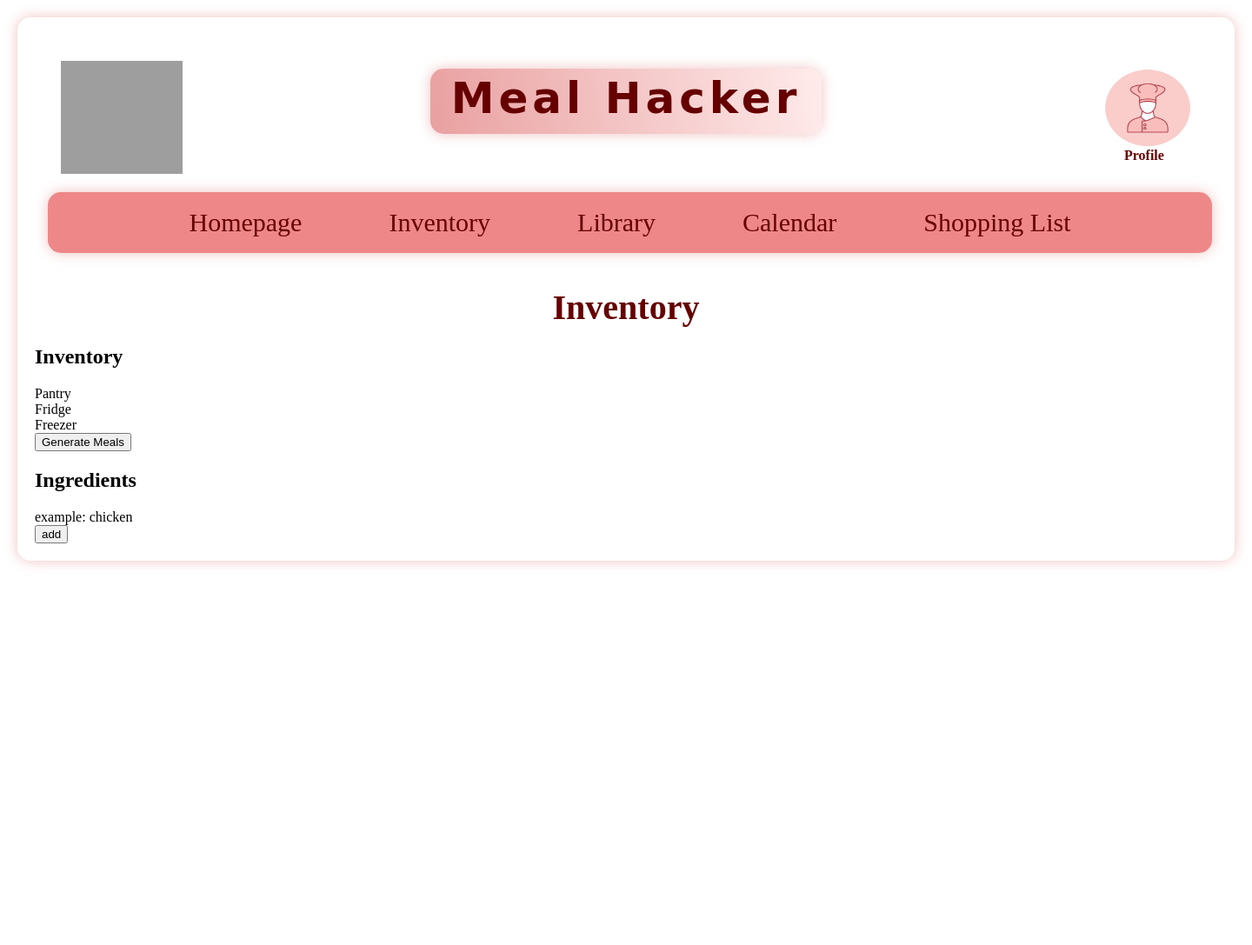
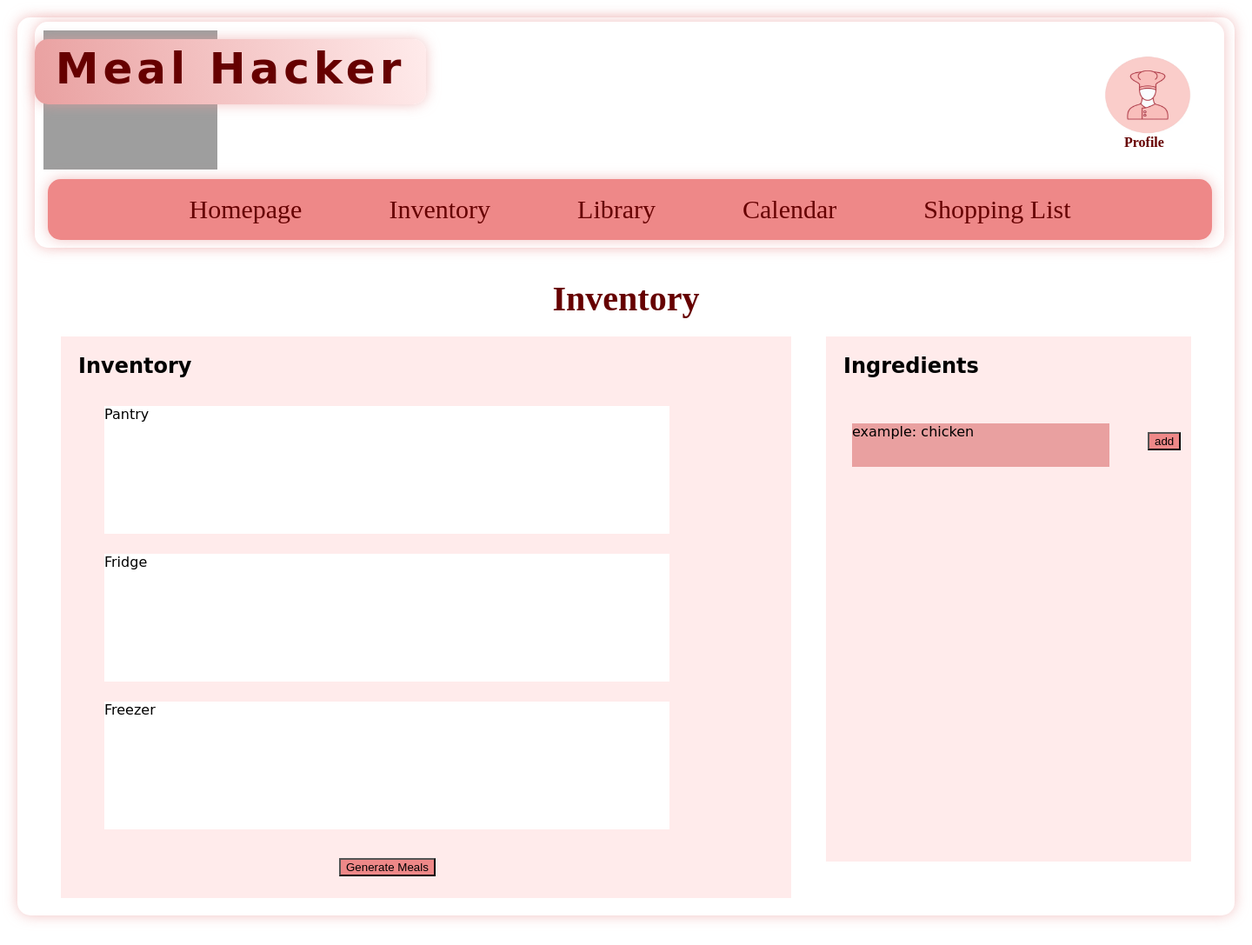
Before and after one commit to marianealidio/meal-hacker, a Django app: page /inventory/ in a window 1440 px wide. Shown: the whole page at 87% size. Before the commit the page ends 651 px from the top, so only its background shows below. Run offline with Django 4.2, Linux system fonts and the light colour scheme; grey boxes are pictures that could not be loaded.

Commit message:
Update main.css
Updated css for new pages

```diff
--- a/static/css/main.css
+++ b/static/css/main.css
@@ -3,11 +3,18 @@ body{
     box-shadow: 0 0 15px rgba(233,160,160,0.65);
     margin: 20px 20px 20px 20px;
     padding: 20px;
+    justify-content: center;
+    font-family: Apple Chancery, cursive;
 }
-.header {
-    position: sticky;
-    top:0;
-    width: 100%;
+header,.header{
+    position: fixed;
+    top:25px;
+    width: 95%;
+    height: 260px;
+    background-color:#FFFFFF;
+    border-radius: 15px;
+    box-shadow: 0 0 15px rgba(233,160,160,0.65);
+    z-index: 5;
 }
 .title{
     position: absolute;
@@ -15,9 +22,9 @@ body{
     text-align: center;
     padding-top: 5px;
     width: 450px;
-    height: 70px;
+    height: 70px;x
     left: 455px;
-    top: 39px;
+    top: 20px;
     background-image: linear-gradient(80deg, #E9A0A0,#FFEBEB );
     color: #660000;
     font-family: Apple Chancery, cursive;
@@ -48,10 +55,10 @@ a{
 }
 .logo {
     position: absolute;
-    width: 140px;
-    height: 130px;
-    left: 30px;
-    top: 30px;
+    width: 200px;
+    height: 160px;
+    left: 10px;
+    top: 10px;
 }
 .profile-icon{
     position: absolute;
@@ -69,7 +76,7 @@ a{
     font-weight: bold;
 }
 main{
-    padding-top: 260px;
+    padding-top: 280px;
 }
 .page-title{
     text-align: center;
@@ -77,22 +84,28 @@ main{
     font-size:40px;
     color: #660000;
     font-family:Apple Chancery;
-    padding-top:30px;
+    padding-top:0px;
+    padding-bottom: 20px;
 }
 .dashboard{
     display: grid;
-    grid-template-columns: 554px 616px;
+    grid-template-columns: 1fr 1fr;
     gap: 30px 40px;
-    justify-content: center;
+    max-width: 1300px;
+    margin: 0 auto;
+    padding-top: 10px;
     padding-bottom: 40px;
+    align-items: start;
 }
 .best-meal-suggestion{
-    width: 554px;
+    width: 600px;
     height: 596px;
     left: 115px;
     top: 323px;
     background: #FFEBEB;
     grid-row: span 2;
+    padding-top: 10px;
+
 }
 .expiring-items{
     width: 616px;
@@ -100,6 +113,8 @@ main{
     left: 736px;
     top: 323px;
     background: #E9A0A0;
+    padding-top: 20px;
+
 }
 .reminders{
     width: 616px;
@@ -108,3 +123,144 @@ main{
     top: 710px;
     background: #F2CFCF;
 }
+h2{
+    padding-left: 20px;
+}
+.inventory-shopping-layout{
+    display: grid;
+    grid-template-columns: 2fr 1fr;
+    gap:40px;
+    max-width: 1300px;
+    margin:0 auto;
+}
+.inventory,.basket{
+    position: relative;
+    width: 100%;
+    height: 646px;
+    background: #FFEBEB;
+}
+.pantry{
+    position: absolute;
+    width: 650px;
+    height: 147px;
+    left: 50px;
+    top: 80px;
+    background: #FFFFFF;
+}
+.fridge{
+    position: absolute;
+    width: 650px;
+    height: 147px;
+    left: 50px;
+    top: 250px;
+    background: #FFFFFF;
+}
+.freezer{
+    position: absolute;
+    width: 650px;
+    height: 147px;
+    left: 50px;
+    top: 420px;
+    background: #FFFFFF;
+}
+.generate-meals{
+    position: absolute;
+    top: 600px;
+    left: 320px;
+    height: 100px;
+    width: 500px;
+}
+.items{
+    position: relative;
+    width: 100%;
+    height: 604px;
+    background:#FFEBEB;
+}
+.product{
+    position: absolute;
+    width: 296px;
+    height: 50px;
+    background: #E9A0A0;
+    left: 30px;
+    top: 100px;
+}
+.add{
+    position: absolute;
+    top: 110px;
+    left: 370px;
+    width: 50px;
+    height: 30px;
+
+}
+button{
+    background: #ee8888;
+    z-index: 3;
+}
+.forms-container{
+    box-sizing: border-box;
+    position: absolute;
+    width: 858px;
+    height: 836px;
+    left: 291px;
+    top: 94px;
+    background: #FFFFFF;
+    border-radius: 15px;
+    box-shadow: 0 0 15px rgba(233,160,160,0.65);
+}
+.form-logo{
+    position: absolute;
+    width: 200px;
+    height: 160px;
+    left: 400px;
+    top: 10px;
+}
+input{
+    position: absolute;
+    width: 327px;
+    height: 61px;
+    left: 559px;
+    top: 451px;
+    background: #FFEBEB;
+}
+
+.user-profile{
+    position: relative;
+    width: 554px;
+    height: 596px;
+    left: 30%;
+    background: #FFEBEB;
+    grid-row: span 2;
+    padding-top: 10px;
+    justify-content: center;
+    align-items: center;
+}
+.logout-button{
+    position: absolute;
+    left:100px;
+    width: 200px;
+    height: 51px;
+    background: #E9A0A0;
+    z-index: 5;
+}
+.meal-idead{
+    position: relative;
+    width: 554px;
+    height: 596px;
+    left: 30%;
+    background: #FFEBEB;
+    grid-row: span 2;
+    padding-top: 10px;
+    justify-content: center;
+    align-items: center;
+}
+.meal-list,.calendar{
+    position: relative;
+    width: 1000px;
+    height: 800px;
+    left: 15%;
+    background: #FFEBEB;
+    grid-row: span 2;
+    padding-top: 10px;
+    justify-content: center;
+    align-items: center;
+}
```
